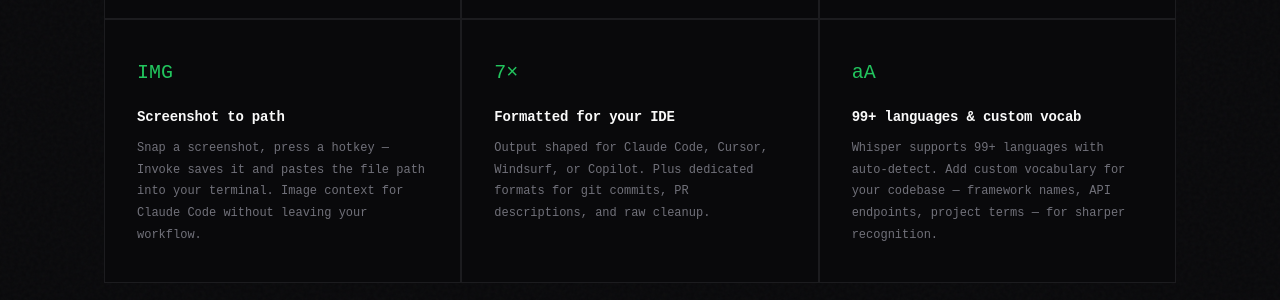
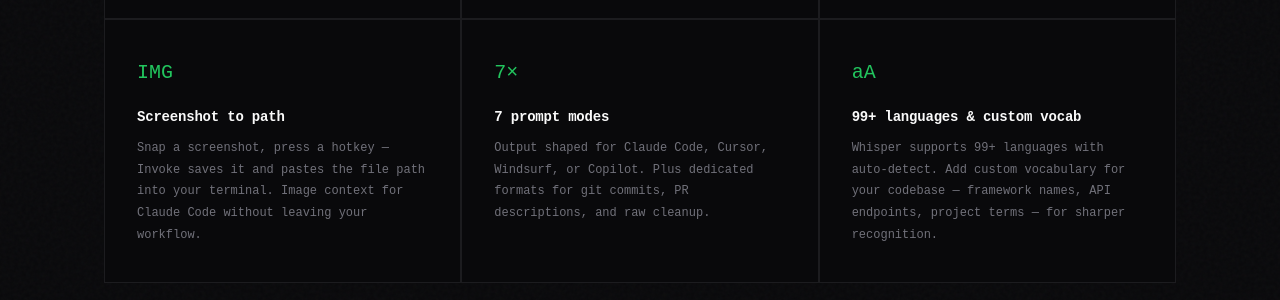
Before and after one commit to zmroth/getinvoke.dev, a Jekyll site: the page built from index.html, in a window 1280 px wide and 900 px high, scrolled down 2782 px. Shown: the part 151-451 px from the top of the window. Built offline with Jekyll 4.4.1, drawn with Linux system fonts in a browser that asks for light colours; some of the changed text lies outside the part shown.

Commit message:
Rename to 'prompt modes' to match product UI
Co-Authored-By: Claude Opus 4.6 (1M context) <noreply@anthropic.com>

```diff
--- a/index.html
+++ b/index.html
@@ -66,7 +66,7 @@ layout: null
     {
       "@type": "Question",
       "name": "How is this different from just running Whisper myself?",
-      "acceptedAnswer": { "@type": "Answer", "text": "Running Whisper gives you a transcript. Invoke wraps that in a workflow — push-to-talk hotkey, auto-paste at your cursor, LLM reformatting that reads your project context, output formatted for Claude Code / Cursor / Windsurf / Copilot, custom vocabulary, and dictation history. Whisper is the engine; Invoke is the car." }
+      "acceptedAnswer": { "@type": "Answer", "text": "Running Whisper gives you a transcript. Invoke wraps that in a workflow — push-to-talk hotkey, auto-paste at your cursor, LLM reformatting that reads your project context, prompt modes for Claude Code / Cursor / Windsurf / Copilot, custom vocabulary, and dictation history. Whisper is the engine; Invoke is the car." }
     },
     {
       "@type": "Question",
@@ -1244,7 +1244,7 @@ footer .container {
       </div>
       <div class="feature reveal">
         <i class="feature-icon">7&times;</i>
-        <h3>Formatted for your IDE</h3>
+        <h3>7 prompt modes</h3>
         <p>Output shaped for Claude Code, Cursor, Windsurf, or Copilot. Plus dedicated formats for git commits, PR descriptions, and raw cleanup.</p>
       </div>
       <div class="feature reveal">
@@ -1322,7 +1322,7 @@ footer .container {
             <td><span class="x-mark">no</span></td>
           </tr>
           <tr>
-            <td>IDE formats</td>
+            <td>Prompt modes</td>
             <td class="invoke-col">7 (Claude, Cursor, etc.)</td>
             <td>IDE extensions</td>
             <td><span class="x-mark">&mdash;</span></td>
@@ -1429,7 +1429,7 @@ footer .container {
       </details>
       <details class="faq-item reveal">
         <summary>How is this different from just running Whisper myself?</summary>
-        <div class="faq-answer">Running Whisper gives you a transcript. Invoke wraps that in a workflow &mdash; push-to-talk hotkey, auto-paste at your cursor, LLM reformatting that reads your project context, output formatted for Claude Code / Cursor / Windsurf / Copilot, custom vocabulary, and dictation history. Whisper is the engine; Invoke is the car.</div>
+        <div class="faq-answer">Running Whisper gives you a transcript. Invoke wraps that in a workflow &mdash; push-to-talk hotkey, auto-paste at your cursor, LLM reformatting that reads your project context, prompt modes for Claude Code / Cursor / Windsurf / Copilot, custom vocabulary, and dictation history. Whisper is the engine; Invoke is the car.</div>
       </details>
       <details class="faq-item reveal">
         <summary>What are the system requirements?</summary>
```
